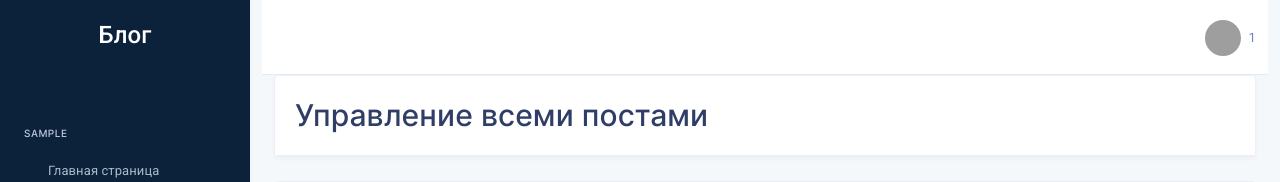
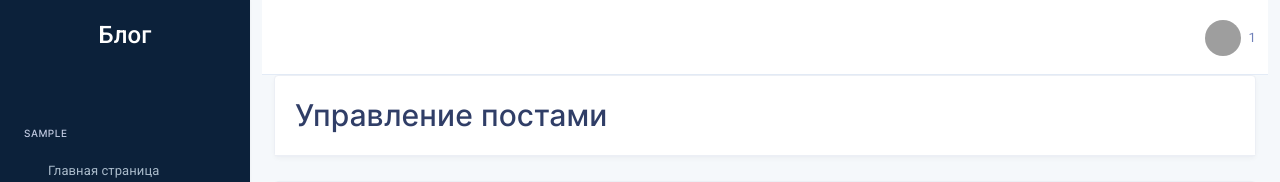
Before and after one commit to tuychi-1808/myblog, a PHP site: page /adminpanel/index.php in a window 1280 px wide. Shown: the top 182 px of the page. Run offline with PHP 8.4, Linux system fonts and the light colour scheme; the visitor is signed in with stand-in values (Sample User, id 1); data that the repository does not hold is empty; some libraries are stand-ins or nearby versions; grey boxes are pictures that could not be loaded.

Commit message:
deleted всеми

```diff
--- a/adminpanel/index.php
+++ b/adminpanel/index.php
@@ -95,7 +95,7 @@ require ('../development_mode_control.php');
                 <div class="col-lg">
             <div class="card">
                 <div class="card-header">
-                    <h2>Управление всеми постами</h2>
+                    <h2>Управление постами</h2>
 
                 </div><!--end card-header-->
             </div><!--end card-->
```
